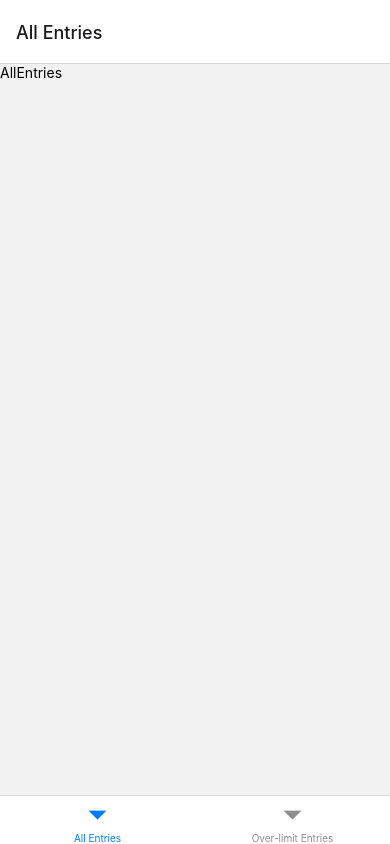
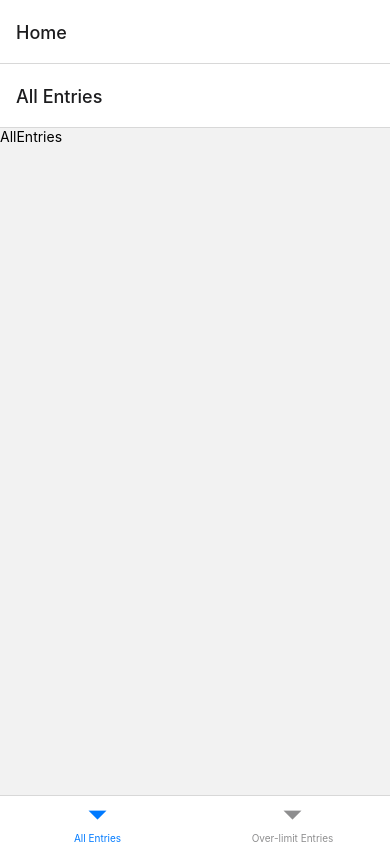
Before and after one commit to victorzwu/Assignment2, a React Native app: screen /Home in a window 390 px wide. Built offline with nearby package versions, Linux system fonts and the light colour scheme.

Commit message:
nest tab navigator in stack navigator

```diff
--- a/App.js
+++ b/App.js
@@ -1,34 +1,32 @@
-import { StatusBar } from 'expo-status-bar';
-import { StyleSheet, Text, View } from 'react-native';
-import { NavigationContainer } from '@react-navigation/native';
+import { StatusBar } from "expo-status-bar";
+import { StyleSheet, Text, View } from "react-native";
+import { NavigationContainer } from "@react-navigation/native";
 import { createNativeStackNavigator } from '@react-navigation/native-stack';
-import { createBottomTabNavigator } from '@react-navigation/bottom-tabs';
-import AddAnEntry from './screens/AddAnEntry';
-import AllEntries from './screens/AllEntries';
-import EditEntry from './screens/EditEntry';
-import OverLimitEntries from './screens/OverLimitEntries';
+import AddAnEntry from "./screens/AddAnEntry";
+import AllEntries from "./screens/AllEntries";
+import EditEntry from "./screens/EditEntry";
+import OverLimitEntries from "./screens/OverLimitEntries";
+import Home from "./screens/Home";
 
 const Stack = createNativeStackNavigator();
-const Tab = createBottomTabNavigator();
 
 export default function App() {
   return (
     <NavigationContainer>
-      <Tab.Navigator>
-      <Tab.Screen name="All Entries" component={AllEntries} />
-      <Tab.Screen name="Over-limit Entries" component={OverLimitEntries} />
-      </Tab.Navigator>
+      <Stack.Navigator>
+        <Stack.Screen name="Home" component={Home} />
+        <Stack.Screen name ="Edit" component = {EditEntry}/>
+        <Stack.Screen name ="Add" component = {AddAnEntry}/>
+      </Stack.Navigator>
     </NavigationContainer>
-
-
   );
 }
 
 const styles = StyleSheet.create({
   container: {
     flex: 1,
-    backgroundColor: '#fff',
-    alignItems: 'center',
-    justifyContent: 'center',
+    backgroundColor: "#fff",
+    alignItems: "center",
+    justifyContent: "center",
   },
 });
--- /dev/null
+++ b/screens/Home.js
@@ -0,0 +1,16 @@
+import { View, Text } from 'react-native'
+import React from 'react'
+import { createBottomTabNavigator } from '@react-navigation/bottom-tabs';
+import AllEntries from './AllEntries';
+import OverLimitEntries from './OverLimitEntries';
+
+const Tab = createBottomTabNavigator();
+
+export default function Home() {
+  return (
+    <Tab.Navigator>
+        <Tab.Screen name="All Entries" component={AllEntries} />
+        <Tab.Screen name="Over-limit Entries" component={OverLimitEntries} />
+    </Tab.Navigator>
+  )
+}
```
